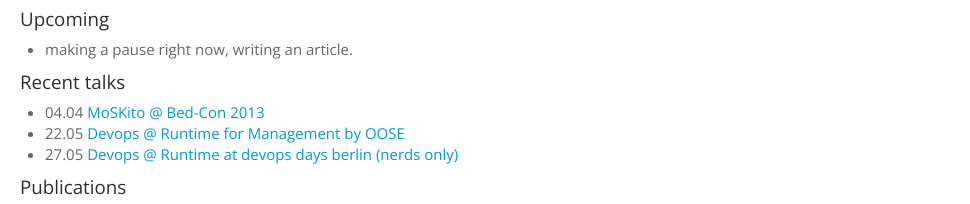
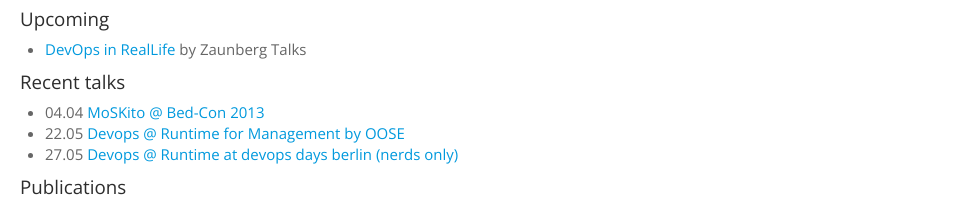
Before and after one commit to dvayanu/leon-rosenberg.net, a plain HTML site: page index.html in a window 1280 px wide. Shown: the part 333-537 px from the top of the page, 0-970 px from the left. Drawn offline with nearby package versions, Linux system fonts and the light colour scheme.

Commit message:
added devops zaunberg

```diff
--- a/index.html
+++ b/index.html
@@ -40,7 +40,8 @@
 		</ul>
 		<h4>Upcoming</h4>
 		<ul>
-			<li>making a pause right now, writing an article.</li>
+			<li><a href="http://zaunberg-talks.de/berlin2013/am_devops">DevOps in RealLife</a> by Zaunberg Talks</li>
+			<!--li>making a pause right now, writing an article.</li-->
 		</ul>
 		<h4>Recent talks</h4>
 		<ul>
```
